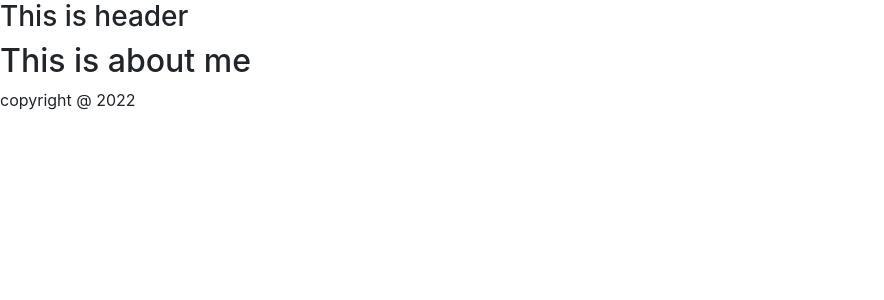
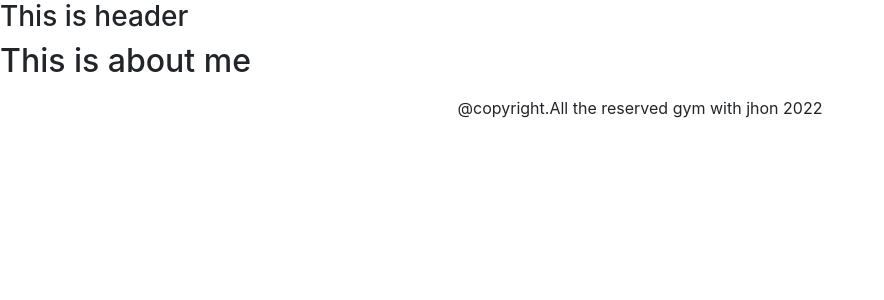
Before and after one commit to akramHoque/independent-service-provider, a React (Create React App) app: page /about in a window 1280 px wide. Shown: the top 300 px of the page, without its empty margins (0-884 px from the left). Built offline with nearby package versions, Linux system fonts and the light colour scheme.

Commit message:
footer added

```diff
--- a/src/Pages/Home/Service/Service.js
+++ b/src/Pages/Home/Service/Service.js
@@ -10,7 +10,7 @@ const Service = ({service}) => {
             <h3>{name}</h3>
             <p>Price: ${price}</p>
             <p><small>{shortDescription}</small></p>
-            <button className='btn btn-primary'> Check me</button>
+            <button className='btn btn-primary w-50'> Check me</button>
         </div>
         );
 };
--- a/src/Pages/Shared/Footer/Footer.js
+++ b/src/Pages/Shared/Footer/Footer.js
@@ -5,7 +5,7 @@ const Footer = () => {
         const year = today.getFullYear()
         return (
                 <div>
-                        <p>copyright @ {year} </p>
+                        <p className='text-center text-seconday mt-3'> @copyright.All the reserved gym with jhon {year} </p>
                 </div>
         );
 };
```
